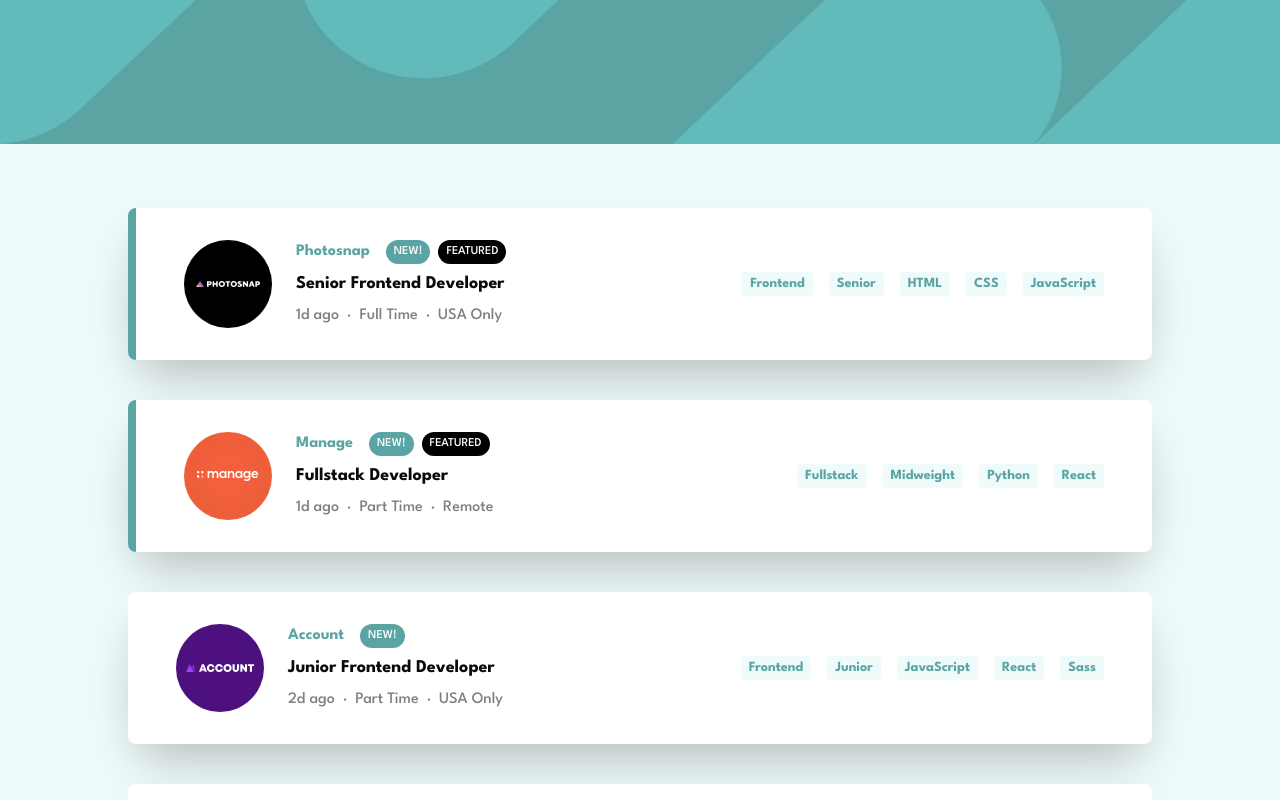
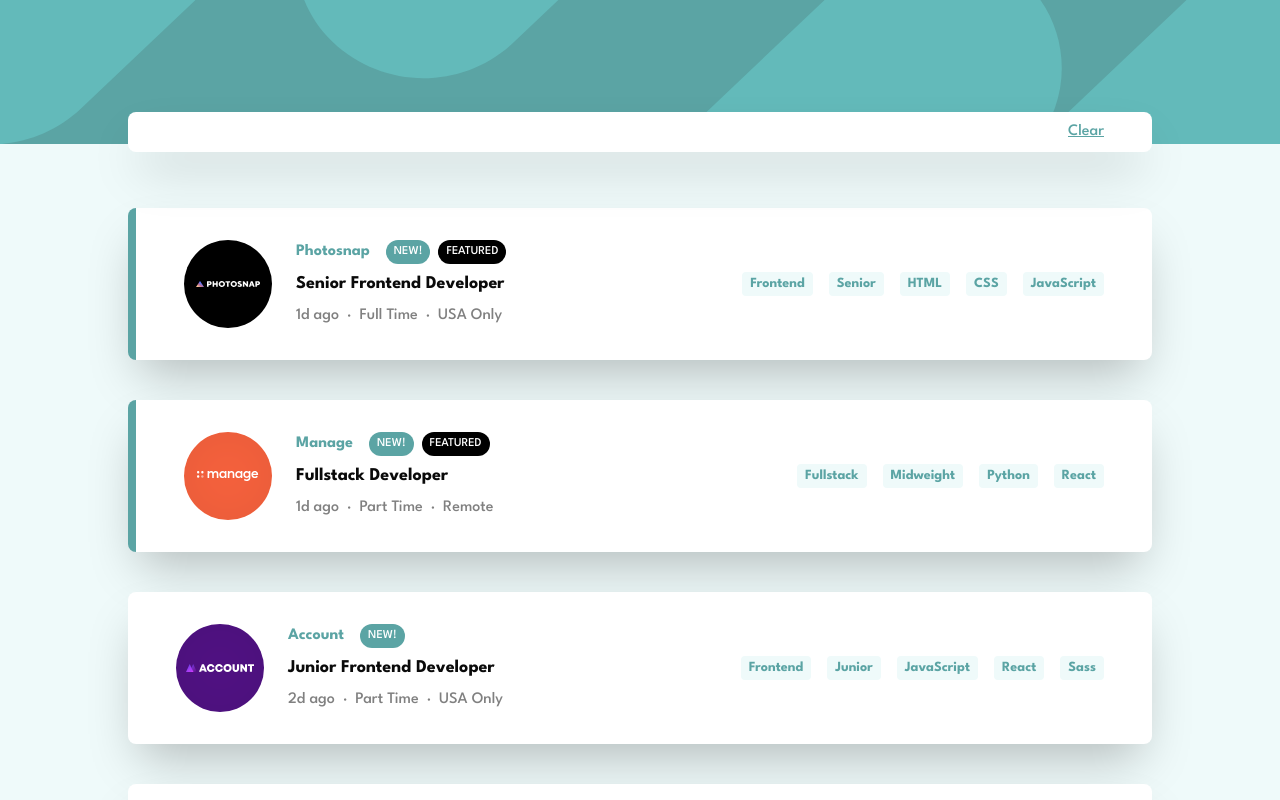
Before and after one commit to Kelechikizito/vite-project, a React (Vite) app: page / in a window 1280 px wide. Shown: the top 800 px of the page. Built offline with nearby package versions, Linux system fonts and the light colour scheme.

Commit message:
files update

```diff
--- a/src/component/JobList.jsx
+++ b/src/component/JobList.jsx
@@ -38,22 +38,18 @@ const JobList = () => {
 
   return (
     <div className="relative">
-      {clickedTags.map((tag, index) => (
-        <div
-          key={index} // Move the key prop here
-          className="skills-tags flex justify-between absolute top-[-2rem] sm:left-[10%] sm:right-[10%] left-4 right-4 bg-white rounded-lg shadow-2xl py-2 px-4 sm:px-12"
-        >
-          <div className="flex flex-wrap">
-            <Skills tag={tag} key={index}/>
-          </div>
+      {/* Render Skills tags */}
+      {clickedTags?<div className="skills-tags flex justify-between absolute top-[-2rem] sm:left-[10%] sm:right-[10%] left-4 right-4  bg-white rounded-lg shadow-2xl py-2 px-4 sm:px-12 ">
+        <div className="flex flex-wrap">
+          {clickedTags.map((tag, index) => (
+            <Skills key={index} tag={tag} />
+          ))}
+        </div>
 
-          <div className="flex justify-center items-center">
-            <p className="underline underline-offset-1 text-[#5ba4a4] hover:cursor-pointer">
-              Clear
-            </p>
-          </div>
+        <div className="flex justify-center items-center">
+          <p className="underline underline-offset-1 text-[#5ba4a4] hover:cursor-pointer">Clear</p>
         </div>
-      ))}
+      </div>:null}
 
       <ul className="py-16 px-4 sm:px-[10%] bg-[#effafa] min-h-screen flex flex-col gap-10">
         {data.map((job) => (
```
